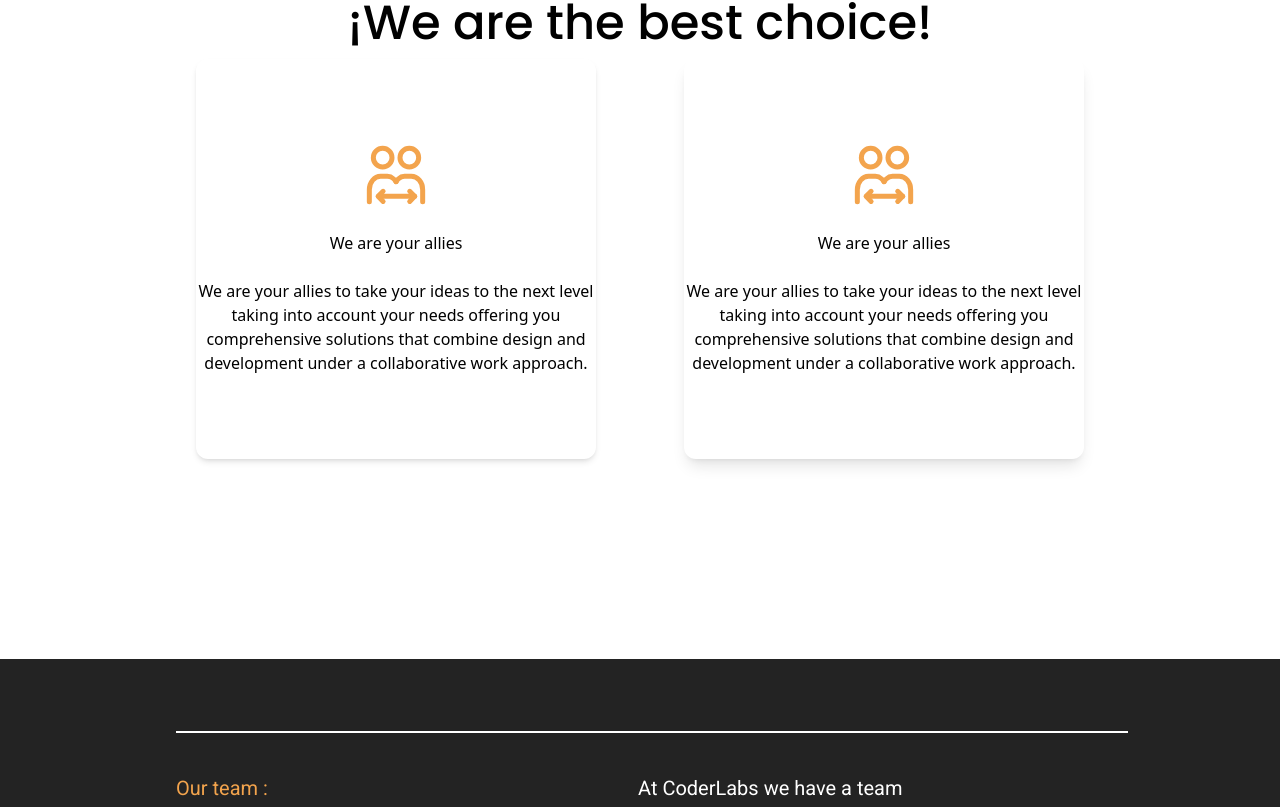
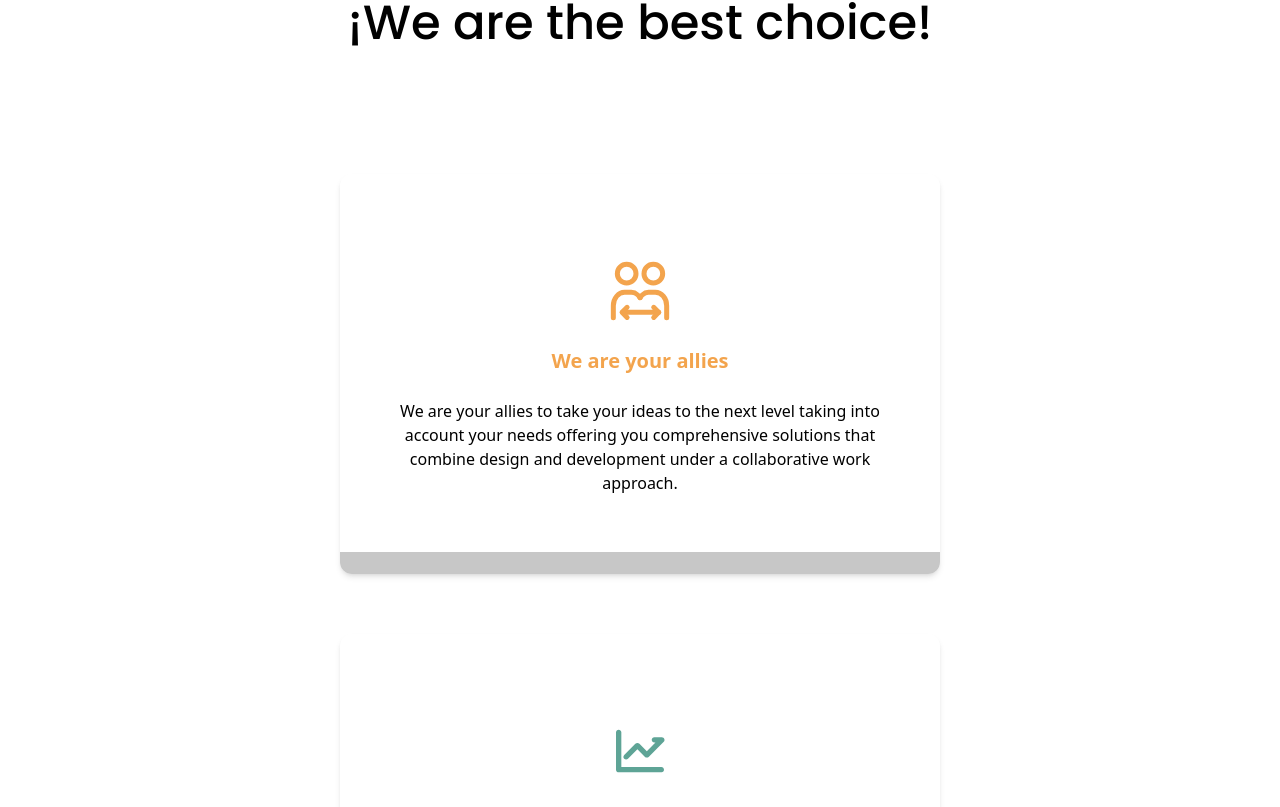
Before and after one commit to contentcraftstudio/Coderlabs-web-2.0, a Next.js app: page / in a window 1280 px wide. Shown: the part 3931-4738 px from the top of the page. Built offline with nearby package versions, Linux system fonts and the light colour scheme.

Commit message:
Change::BestSec.tsx

```diff
--- a/components/BestSec.tsx
+++ b/components/BestSec.tsx
@@ -1,36 +1,64 @@
-import Image from 'next/image'
-import React from 'react'
-import aliados from '../public/assets/aliado.svg'
-import { useTranslation } from 'react-i18next'
+import Image from "next/image"
+import React from "react"
+import aliados from "../public/assets/aliado.svg"
+import impacto from "../public/assets/impacto.svg"
+import { useTranslation } from "react-i18next"
+import { useSize } from "ahooks"
+import { Dom } from "@/settings/util"
 
-type Props = {}
+type Props = {
+  img: any
+  alt: string
+  color: string
+  title: string
+  description: string
+}
 
-export default function BestSec ({}: Props) {
+function Card({ img, alt, color, title, description }: Props) {
+  const size = useSize(Dom)
+  const imgSize =
+    size?.width <= 380 ? 36 : size?.width >= 381 && size?.width <= 768 ? 36 : 64
+  return (
+    <div
+      className={`sm:w-[330px] sm:h-[270px] md:w-[600px] md:h-[400px] xl:w-[600px] xl:h-[400px] flex flex-col sm:gap-[10px] md:gap-[24px] lg:gap-[24px] rounded border-b-[22px] border-${color} sm:px-[20px] md:px-[60px] lg:px-[60px] sm:pt-[36px] md:pt-[85px] lg:pt-[85px] shadow-md`}
+    >
+      <div className='flex justify-center'>
+        <Image alt={alt} src={img} width={imgSize} height={imgSize} />
+      </div>
+      <p
+        className={`text-center text-${color} font-semibold sm:text-base md:text-xl lg:text-xl`}
+      >
+        {title}
+      </p>
+      <p className='text-center sm:text-sm md:text-base lg:text-base'>
+        {description}
+      </p>
+    </div>
+  )
+}
+
+export default function BestSec({}: Props) {
   const { t } = useTranslation()
   return (
-    <div className='mx-auto'>
-      <h3 className=' font-secondary font-medium text-center sm:text-[34px] md:text-[48px] xl:text-[64px]'>{t('We_are_the_best_choice')}</h3>
-      <div className='grid sm:grid-cols-1 md:grid-cols-1 lg:grid-cols-2'>
-        <div className='sm:w-[330px] md:w-[400px] sm:h-[270px] md:h-[400px] shadow-md flex flex-col items-center sm:gap-[12px] md:gap-[24px] xl:gap-[32px] sm:pt-[42px] md:pt-[84px] mx-auto rounded'>
-          <div className='sm:w-[36px] sm:h-[36px] md:w-[64px] md:h-[64px] '>
-            <Image
-              alt={t('We_are_your_allies')}
-              src={aliados}
-            />
-          </div>
-          <p className=" text-center">{t('We_are_your_allies')}</p>
-          <p className=" text-center">{t('paragraph_card_best_choice')}</p>
-        </div>
-        <div className='sm:w-[330px] md:w-[400px] sm:h-[270px] md:h-[400px] shadow-lg flex flex-col items-center sm:gap-[12px] md:gap-[24px] xl:gap-[32px] sm:pt-[42px] md:pt-[84px] mx-auto rounded'>
-          <div className='sm:w-[36px] sm:h-[36px] md:w-[64px] md:h-[64px]'>
-            <Image
-              alt={t('We_are_your_allies')}
-              src={aliados}
-            />
-          </div>
-          <p className="text-center">{t('We_are_your_allies')}</p>
-          <p className="text-center">{t('paragraph_card_best_choice')}</p>
-        </div>
+    <div className='w-[100%]'>
+      <h3 className=' font-secondary font-medium text-center sm:text-[34px] md:text-[48px] xl:text-[64px] sm:mb-[25px] md:mb-[60px] lg:mb-[115px]'>
+        {t("We_are_the_best_choice")}
+      </h3>
+      <div className='flex flex-wrap justify-center sm:gap-[44px] md:gap-[60px] xl:gap-[70px]'>
+        <Card
+          img={aliados}
+          alt={t("We_are_your_allies")}
+          color={"orange"}
+          title={t("We_are_your_allies")}
+          description={t("paragraph_card_best_choice")}
+        />
+        <Card
+          img={impacto}
+          alt={t("Positive_impact")}
+          color={"green"}
+          title={t("Positive_impact")}
+          description={t("paragraph_card_positive_impact")}
+        />
       </div>
     </div>
   )
```
